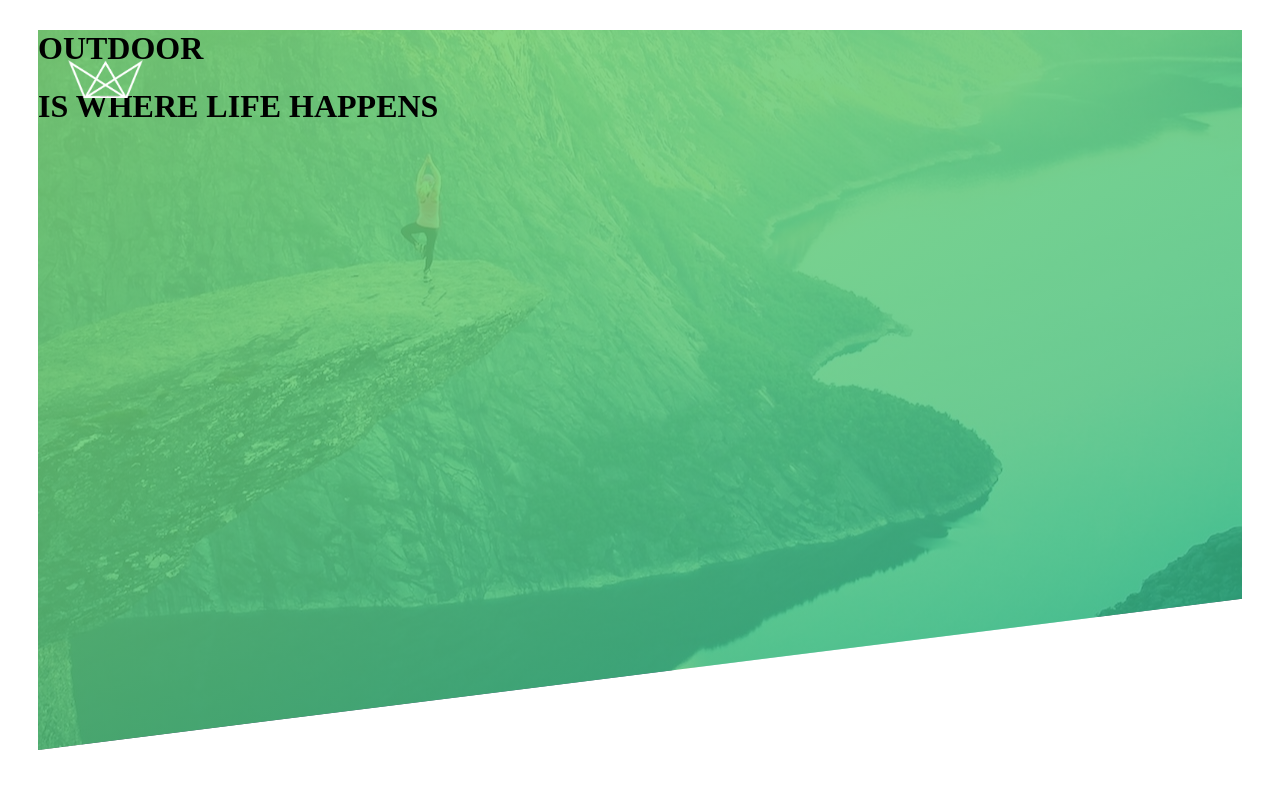
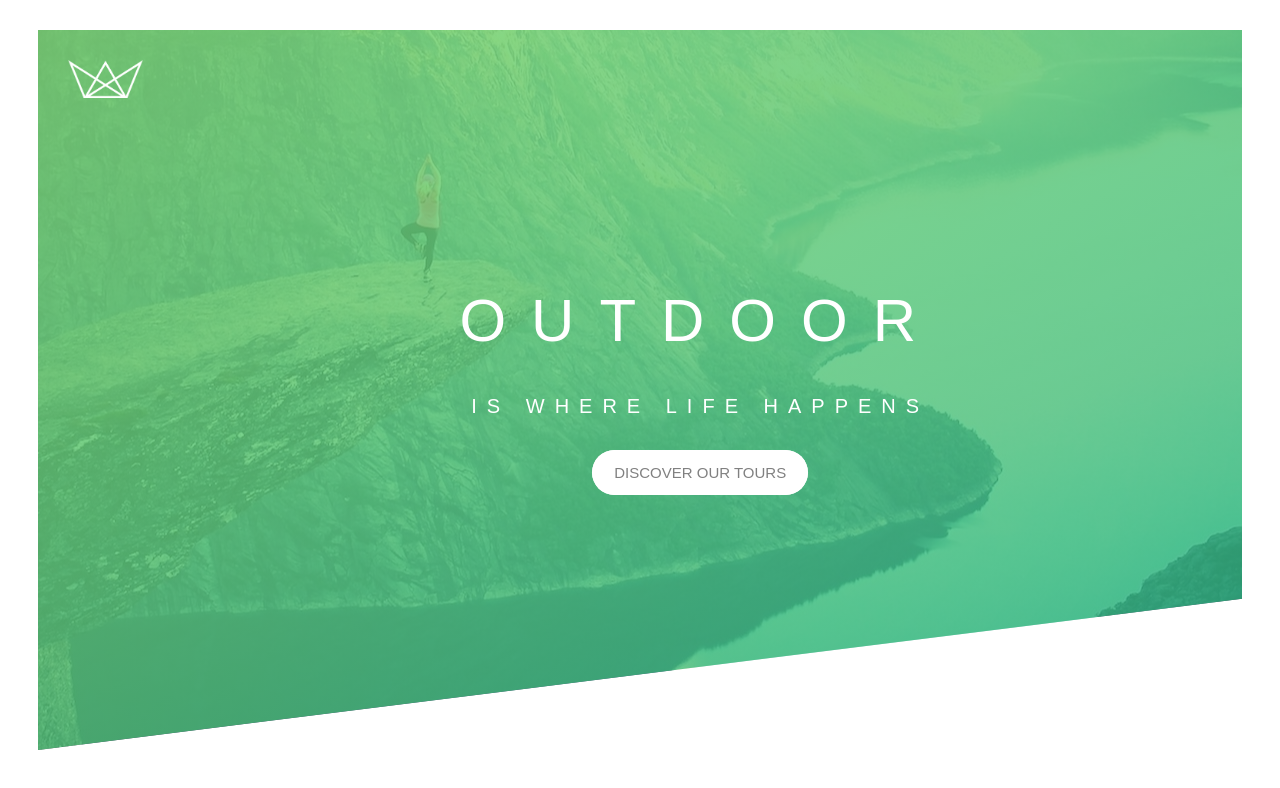
Before and after one commit to CoderBekzod/KarmanaWeb, a plain HTML site: page Mening birinchi Web saytim/index.html in a window 1280 px wide. Drawn offline with Linux system fonts and the light colour scheme.

Commit message:
man  saytga sarlavha va hoverlik tugma qoshdim

```diff
--- a/Mening birinchi Web saytim/index.html
+++ b/Mening birinchi Web saytim/index.html
@@ -13,14 +13,15 @@
     <!-- Bu yerda Saytning birinchi qismi boshlanadi -->
     <header id="header">
         <div class="logo_box">
-            <img src="/img/logo-white.png" alt="" class="logo_box_img">
+            <img src="/Mening birinchi Web saytim/img/logo-white.png" alt="" class="logo_box_img">
         </div>
 
         <div class="headings">
             <h1 class="headings_top">OUTDOOR</h1>
             <h1 class="headings_bottom">IS WHERE LIFE HAPPENS</h1>
+            <a class="btn-white" href="">discover our tours</a>
+
         </div>
-
 
 
 
--- a/Mening birinchi Web saytim/style.css
+++ b/Mening birinchi Web saytim/style.css
@@ -2,7 +2,7 @@
     position: relative;
     margin: 30px 30px 0 30px;
     height: 90vh;
-    background-image: linear-gradient(to right bottom, rgba(126, 213, 111, 0.849), rgba(40, 180, 131, 0.774)), url('/img/hero.jpg');
+    background-image: linear-gradient(to right bottom, rgba(126, 213, 111, 0.849), rgba(40, 180, 131, 0.774)), url('/Mening birinchi Web saytim/img/hero.jpg');
     background-position: center;
     background-repeat: no-repeat;
     clip-path: polygon(0 0, 100% 0, 100% 79%, 0 100%);
@@ -17,3 +17,54 @@
 .logo_box_img {
     width: 75px;
 }
+
+.headings {
+    position: absolute;
+    left: 35%;
+    top: 30%;
+    color: white;
+    font-family: sans-serif;
+    text-align: center;
+}
+
+.headings_top {
+    font-size: 60px;
+    font-weight: 500;
+    letter-spacing: 25px;
+}
+
+.headings_bottom {
+    font-size: 20px;
+    font-weight: 500;
+    letter-spacing: 10px;
+}
+
+.btn-white {
+    font-size: 15px;
+    text-decoration: none;
+    background-color: white;
+    color: gray;
+    padding: 14px 22px;
+    position: relative;
+    top: 32px;
+    text-transform: uppercase;
+    border-radius: 40px;
+}
+
+.btn-white::after {
+    position: absolute;
+    content: "";
+    width: 100%;
+    height: 100%;
+    background-color: white;
+    left: 0px;
+    top: 0;
+    border-radius: 40px;
+    z-index: -1;
+    transition: 0.33s;
+}
+
+.btn-white:hover::after {
+    transform: scale(1.5);
+    background-color: transparent;
+}
```
